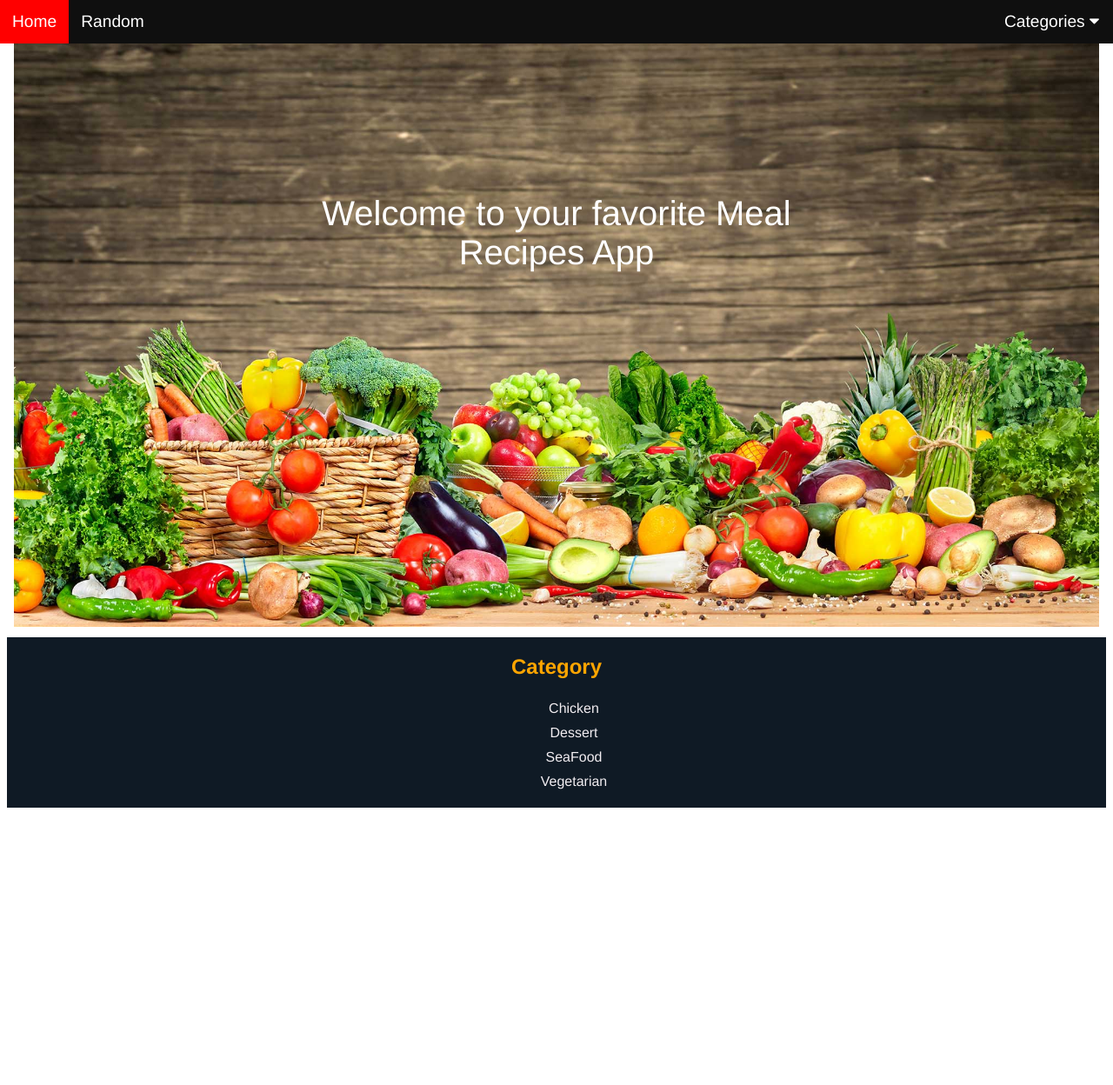
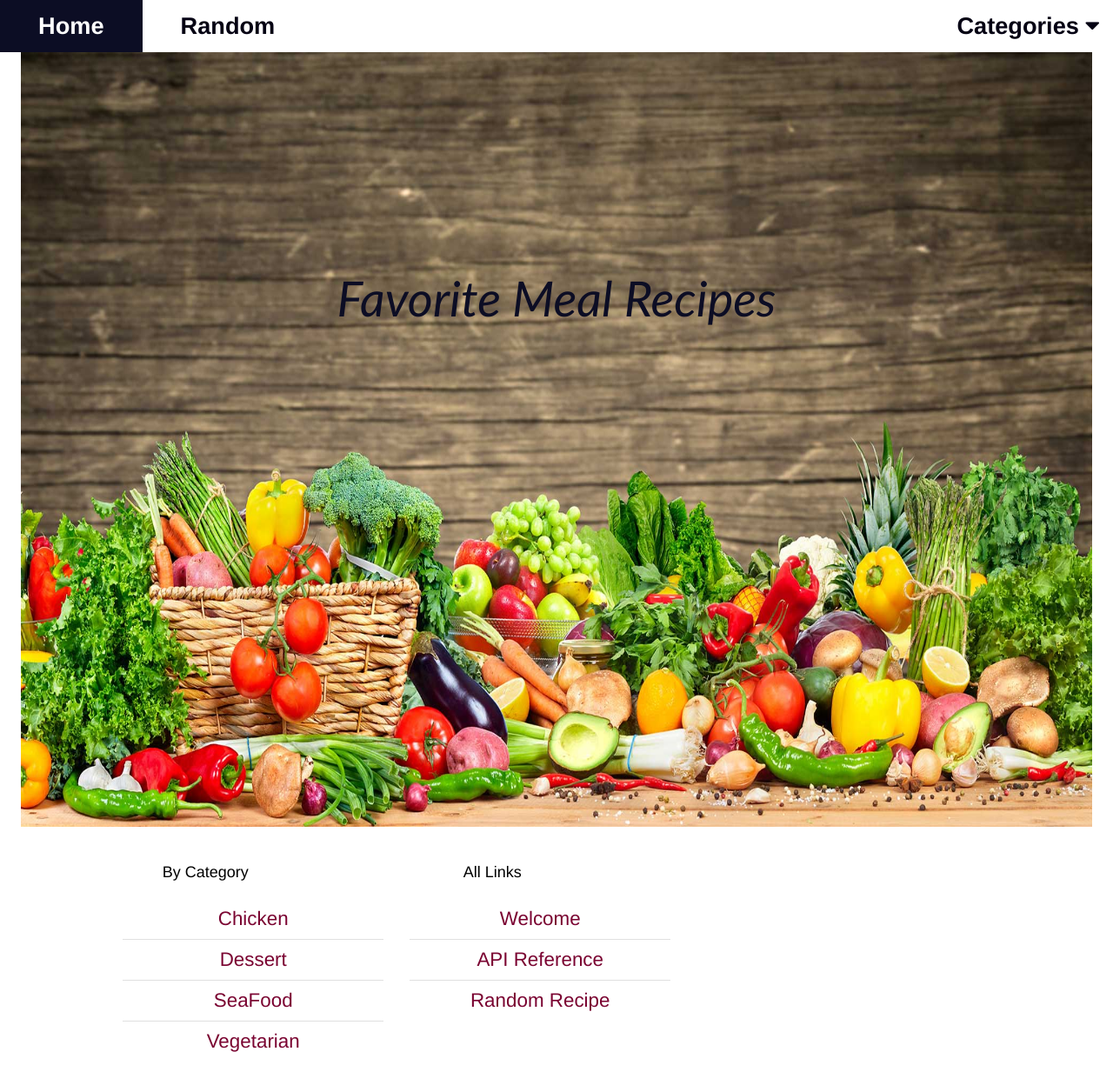
Before and after one commit to nazneen1022/Meal-Recipe, a Vue app: page / in a window 1280 px wide. Shown: the top 1248 px of the page at 87% size. Before the commit the page ends 929 px from the top, so only its background shows below. Built offline with nearby package versions, Linux system fonts and the light colour scheme; the HTML template or start-up script is replaced by a standard one.

Commit message:
refactoring

```diff
--- a/src/components/Footer.vue
+++ b/src/components/Footer.vue
@@ -1,7 +1,8 @@
 <template>
     <div>
-        <div id="navigation" class="footer">
-            <h2>Category</h2>
+        <section class="wrapper">
+            <div id="navigation" >
+                <h1>By Category</h1>
                 <ul id="navlist">
                     <li>
                         <a href="/Products/Chicken">Chicken</a>
@@ -17,7 +18,21 @@
                     </li>
                 </ul>
             </div>
-
+            <div id="navigation">
+                <h1>All Links</h1>
+                <ul id="navlist">
+                    <li>
+                        <a href="/">Welcome</a>
+                    </li>
+                    <li>
+                        <a href="https://www.themealdb.com/api.php" target="_blank">API Reference</a>
+                    </li>
+                    <li>
+                        <a href="/Randomizer">Random Recipe</a>
+                    </li>
+                </ul>
+            </div>
+        </section>
     </div>
 </template>
 
@@ -29,25 +44,50 @@ export default Vue.extend({
 </script>
 
 <style scoped>
-.footer{
-    background: #0f1a25;
-    width:100%;
-    color:orange;
-    text-align: center;
+.wrapper{
+  width:90%;
+  max-width:1200px;
+  margin:0 auto;
+  clear:both;
 }
 
+/*/////// Navigation ///////*/
+#navigation h1 {
+  font-size:18px;
+  font-weight:400;
+  margin-bottom:20px;
+}
 #navigation {
+	position: relative;
 	float: left;
+  background:transparent;
+  margin:0 1% 0 1% ;
+
+}
+#navigation,#navlist{
+  min-width:300px;
+  width:220px;margin:15px;
+}
+
+#navlist li {
+  font-size:1.4em;
+  font-weight:300;
+  line-height:160%;
+	display: block;
+	text-decoration: none;
+	padding:5px 0 5px 0;
+	list-style: none;
+	border-bottom: 1px solid #e0e0e0;
+}
+#navlist li:last-child{border:none;}
+#navlist li a {text-decoration:none;color:rgb(122, 3, 49);}
+/*#navlist li a:hover {}*/
+
+#navlist li a{
+  font-weight:300!important;
 }
 
 
-#navlist li {
-  font-size:1rem;
-	display: block;
-	padding:5px 0 5px 0;
-}
-#navlist li:last-child{border:none;}
-#navlist li a {text-decoration:none;color:rgb(241, 237, 241);}
 
 
 </style>
--- a/src/components/Navigation.vue
+++ b/src/components/Navigation.vue
@@ -1,7 +1,7 @@
 <template>
     <body>
       <link rel="stylesheet" href="https://cdnjs.cloudflare.com/ajax/libs/font-awesome/4.7.0/css/font-awesome.min.css">
-<div class="sticky navbar">
+      <div class="fixed navbar">
         <div class="dropdown">
           <button class="dropbtn">Categories <i class="fa fa-caret-down"></i></button>
           <div class="dropdown-content">
@@ -24,7 +24,7 @@ export default Vue.extend({
   name:"Navigation",
   data(){
     return {
-      category:""
+      category:"" as string,
     }
   },
   mounted(){
@@ -34,27 +34,28 @@ export default Vue.extend({
 </script>
 
 <style scoped>
-.sticky {
+.fixed {
 	position: -webkit-fixed;
 	position: fixed;
   width:100%;
   left:0;
-  right:0;
   top:0;
   z-index:2
 }
 
 .navbar {
   overflow: hidden;
-  background: rgb(15, 15, 15);
+  background: white
 }
 
 .navbar a {
   float: left;
-  font-size: 1.2rem;
-  color: white;
+  font-size: 1.7rem;
+  font-weight:bold;
+  color: rgb(4, 1, 19);;
   text-align: center;
-  padding: 14px 14px;
+  padding: 14px 44px;
+  border:1px;
   text-decoration: none;
 }
 
@@ -64,10 +65,11 @@ export default Vue.extend({
 }
 
 .dropdown .dropbtn {
-  font-size: 1.2rem;
+  font-size: 1.7rem;
+  font-weight:bold;
   border: none;
   outline: none;
-  color: white;
+  color: rgb(4, 1, 19);
   padding: 14px 16px;
   background-color: inherit;
   font-family: inherit;
@@ -75,7 +77,8 @@ export default Vue.extend({
 }
 
 .navbar a:hover, .dropdown:hover .dropbtn {
-  background-color: red;
+  background-color: rgb(12, 13, 36);
+  color:white
 }
 
 .dropdown-content {
@@ -83,19 +86,20 @@ export default Vue.extend({
   position: fixed;
   background-color: #f9f9f9;
   box-shadow: 0px 2px 6px 0px rgba(0,0,0,0.2);
-  z-index: 201;
+  z-index: 99;
 }
 
 .dropdown-content a {
   float: none;
-  color: rgb(83, 85, 85);
+  font-size:1.2rem;
+  color: rgb(47, 88, 202);
   text-decoration: none;
   display: block;
   text-align: left;
 }
 
 .dropdown-content a:hover {
-  background-color: rgb(250, 248, 248);
+  background-color: rgb(9, 25, 97);
 }
 
 .dropdown:hover .dropdown-content {
--- a/src/views/About.vue
+++ b/src/views/About.vue
@@ -1,8 +1,10 @@
 <template>
+<body>
     <div class="container">
-        <img src="@/assets/welcome.jpg" alt="no-Image" width="100%"/>
-        <div class="centered">Welcome to your favorite Meal Recipes App</div>
+        <img src="@/assets/welcome.jpg" alt="no-Image" width="100%" height="920px"/>
+        <div class="centered"><em>Favorite Meal Recipes</em></div>
     </div>
+</body>
 </template>
 
 <script lang="ts">
@@ -13,14 +15,18 @@ export default Vue.extend({
 </script>
 
 <style scoped>
+body{
+  margin-top:2.5%;
+}
 .container {
   position: relative;
   text-align: center;
   color: white;
 }
 .centered {
-  font-family: Avenir, Helvetica, Arial, sans-serif;
-  font-size: 2.5rem;
+  font-family: 'Trebuchet MS', 'Lucida Sans Unicode', 'Lucida Grande', 'Lucida Sans', Arial, sans-serif;
+  font-size: 3.5rem;
+  color:rgb(12, 13, 36);
   position: absolute;
   top: 40%;
   left: 50%;
--- a/src/views/Home.vue
+++ b/src/views/Home.vue
@@ -1,8 +1,9 @@
 <template>
   <body class="header">
     <div class="text">
+      <em>Sort by </em>
        <select :model="sortBy" @change="event => selectOption(event.target.value)">
-         <option>Sort By</option>
+         <option>Select</option>
          <option>Meal Id</option>
          <option>Name (Desc)</option>
        </select>
@@ -28,8 +29,8 @@ export default Vue.extend({
   },
   data() {
     return {
-      category:'SeaFood',
-      sortBy:"",
+      category:'SeaFood' as string,
+      sortBy:"" as string,
       products:[],
     }
   },
@@ -127,6 +128,7 @@ select{
   text-align: center;
   text-decoration: none;
   background: rgb(14, 16, 36);
+  font-size:1.2rem;
   color:white;
   padding:10px;
   border-radius: 20px;;
--- a/src/views/Random.vue
+++ b/src/views/Random.vue
@@ -18,8 +18,7 @@
                  {{randomRecipe.strInstructions.slice(0,380)}}...
                 <p>
                  <strong v-if="randomRecipe.strSource">Source </strong>{{randomRecipe.strSource}}
-                 </p>
-                 </p>
+                </p>
             </div>
         </div>
         <div class="right-half">
@@ -76,8 +75,8 @@ body{
 }
 .container {
   display: grid;
-  grid-template-columns: auto auto;
-  height:100vh
+  grid-template-columns: auto auto ;
+  height:60vh
 }
 
 .left-half {
@@ -96,7 +95,7 @@ body{
 }
 
 button{
-    background: rgb(55, 42, 238);
+    background: rgb(11, 9, 37);
     font-size:1.5rem;
     color: rgb(247, 240, 240);
     padding:10px;
```
Lines whose indentation alone changed are shown as unchanged.
